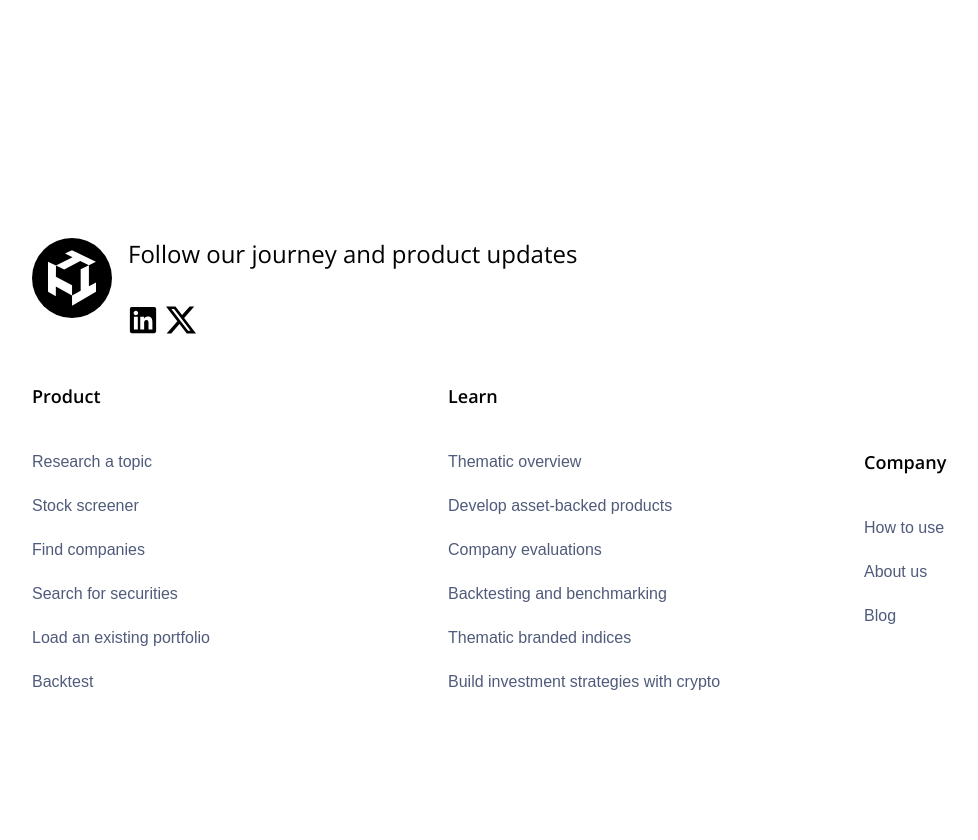
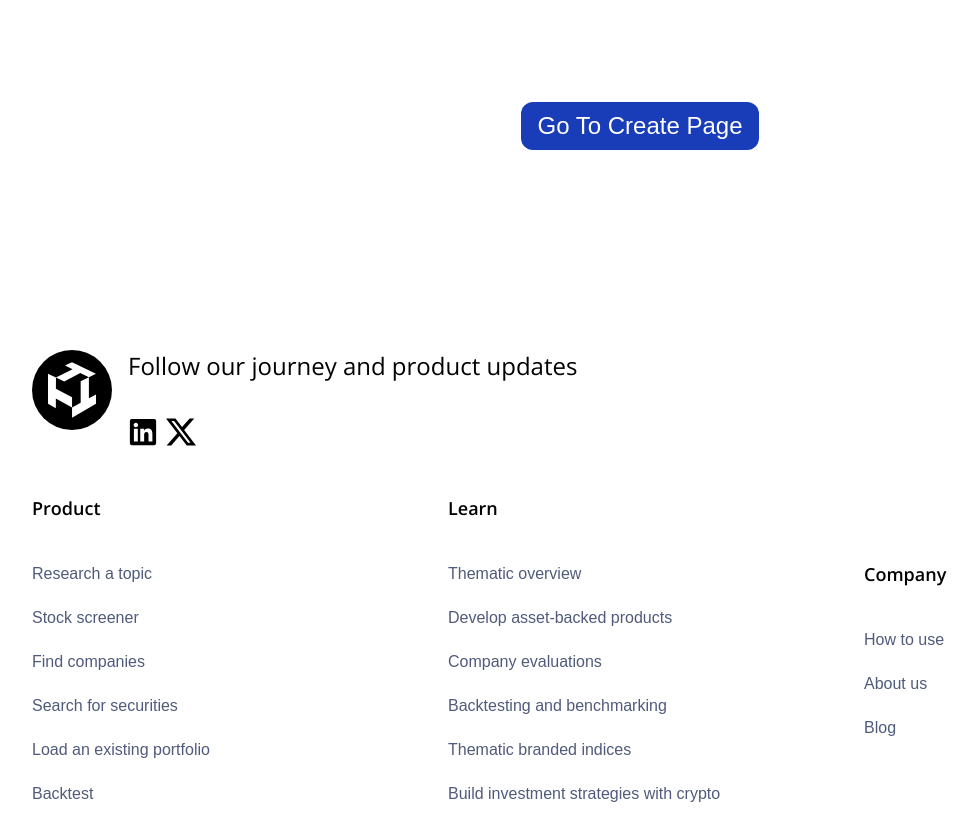
Before and after one commit to rakib00-dev/vpj-website-demo-, a React (Vite) app: page /app/start in a window 1280 px wide. Shown: the part 1427-2267 px from the top of the page, without its empty margins (0-978 px from the left). Before the commit the page ends 2181 px from the top, so only its background shows below. Built offline with nearby package versions, Linux system fonts and the light colour scheme.

Commit message:
updated the routes

```diff
--- a/src/pages/HomePage.jsx
+++ b/src/pages/HomePage.jsx
@@ -1,3 +1,4 @@
+import { Link } from 'react-router-dom';
 import Footer from '../Components/Footer';
 import Hero from '../Components/Hero';
 import ProvidesSection from '../Components/ProvidesSection';
@@ -6,6 +7,15 @@ const HomePage = () => {
   return (
     <>
       <Hero />
+      <div className="grid place-items-center cursor-pointer">
+        <Link
+          to={'/app/start'}
+          className=" py-2 px-4 bg-blue-800 text-2xl text-white w-fit mx-auto rounded-xl cursor-pointer hover:bg-blue-500"
+          style={{ zIndex: 233 }}
+        >
+          Go To App Start Page
+        </Link>
+      </div>
       <Footer />
       {/* <ProvidesSection /> */}
     </>
--- a/src/pages/StartPage.jsx
+++ b/src/pages/StartPage.jsx
@@ -1,3 +1,4 @@
+import { Link } from 'react-router-dom';
 import Examples from '../Components/Examples';
 import Footer from '../Components/Footer';
 import Resources from '../Components/Resources';
@@ -9,6 +10,15 @@ const StartPage = () => {
       <StartPageHeader />
       <Examples />
       <Resources />
+      <div className="grid place-items-center cursor-pointer">
+        <Link
+          to={'/index-builder/create/search'}
+          className=" py-2 px-4 bg-blue-800 text-2xl text-white w-fit mx-auto rounded-xl cursor-pointer hover:bg-blue-500"
+          style={{ zIndex: 233 }}
+        >
+          Go To Create Page
+        </Link>
+      </div>
       <Footer />
     </>
   );
```
